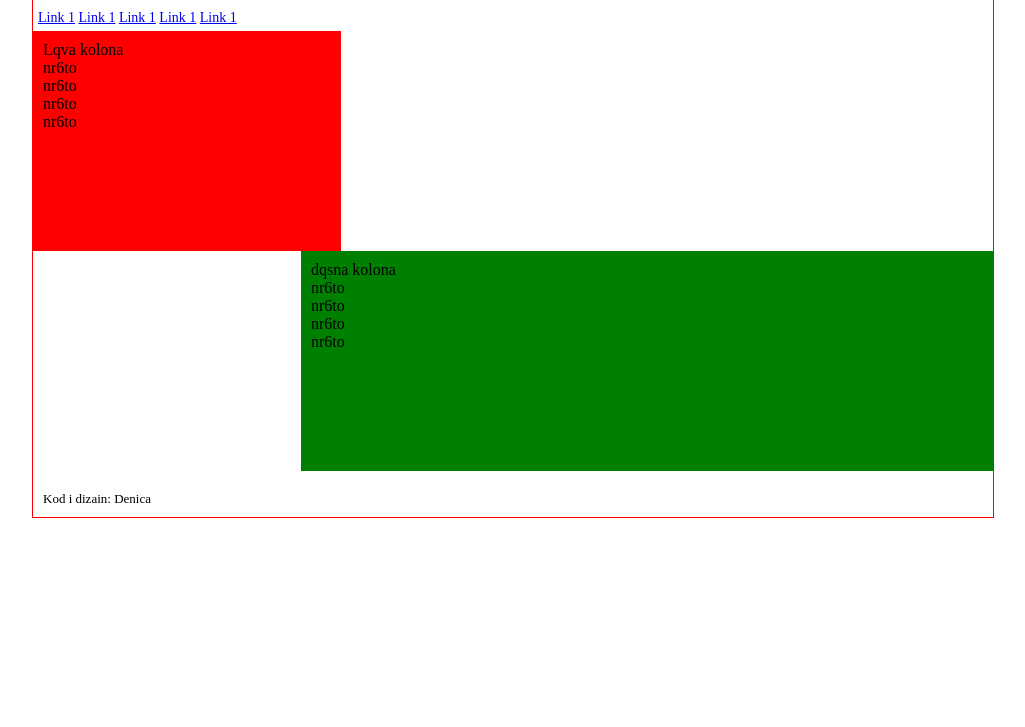
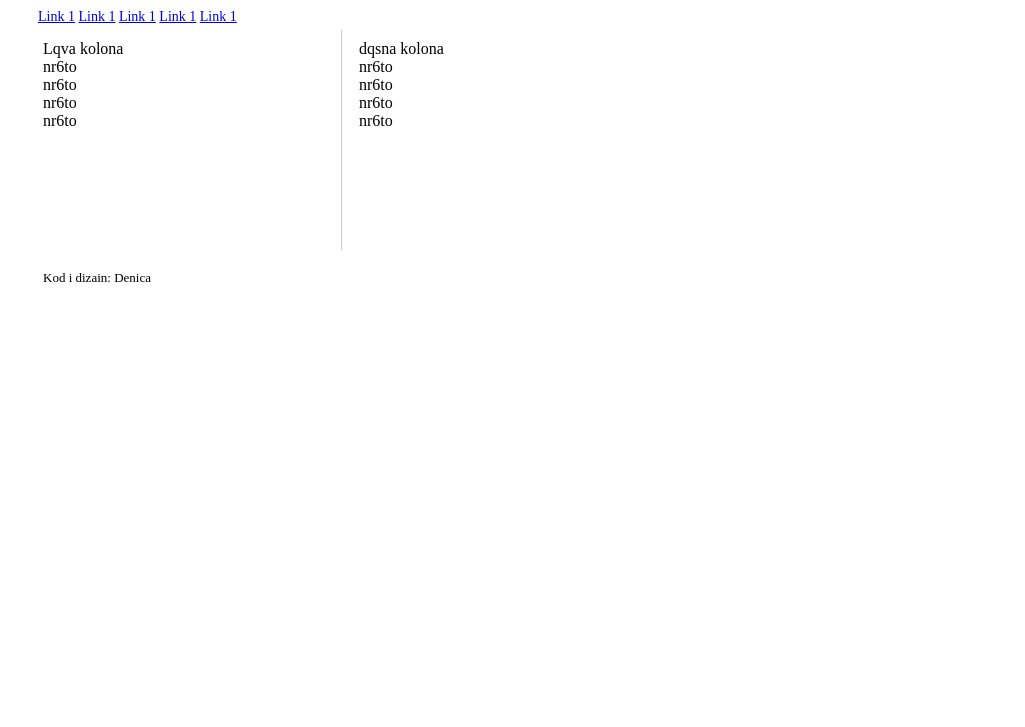
Before and after one commit to DenicaKrucshkova/HTML-CSS-project, a plain HTML site: page index.html in a window 1280 px wide. Shown: the part 73-800 px from the top of the page, without its empty margins (127-1152 px from the left). Drawn offline with Linux system fonts and the light colour scheme.

Commit message:
Add files via upload

```diff
--- a/style.css
+++ b/style.css
@@ -10,7 +10,7 @@
 #wrap{
 	margin: 0 auto;
 	width:960px ;
-	border: 1px solid red;
+	/*border: 1px solid red;*/
 	overflow:hidden;
 }
 
@@ -24,9 +24,9 @@
 #leftcol{
 	float: left;
 	width: 30%;
-	background: red;
 	height: 200px;
 	padding: 10px;
+	border-right: 1px solid #ccc;
 
 }
 
@@ -34,8 +34,7 @@
 	float: right;
 
 	height: 200px;
-	width: 70%;
-	background: green;
+	width: 65%;
 	padding: 10px;
 
 
```
